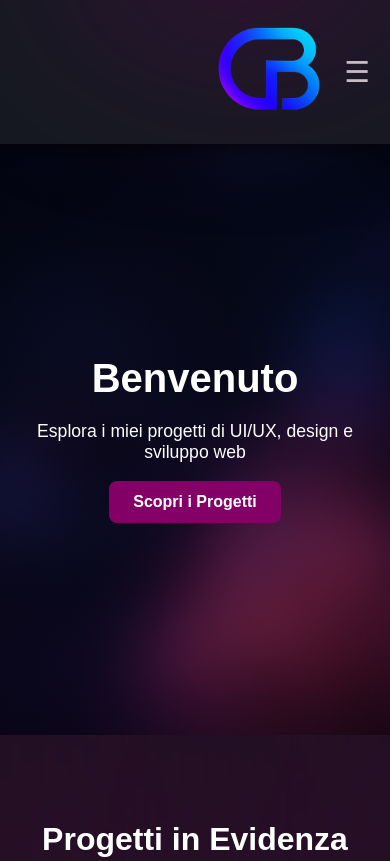
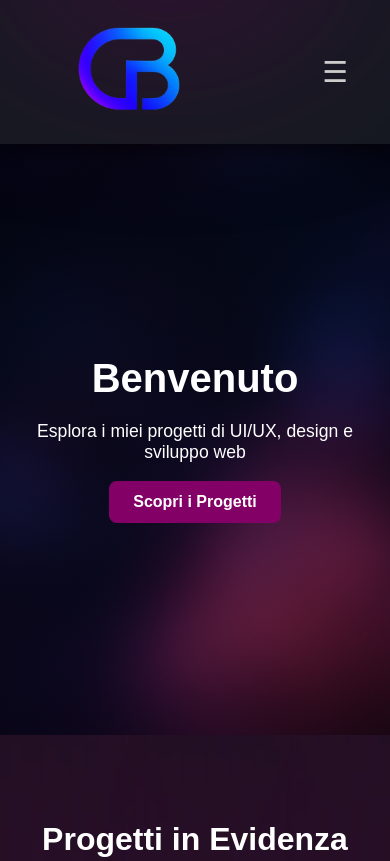
Before and after one commit to Sp3cy02/giuseppeborromeo, a plain HTML site: page index.html in a window 390 px wide. Shown: the top 861 px of the page. Drawn offline with Linux system fonts and the light colour scheme.

Commit message:
Update index.html

```diff
--- a/index.html
+++ b/index.html
@@ -227,6 +227,27 @@
       .menu.active { display: flex; }
       .menu a { padding: 12px 20px; }
     }
+
+    /* universal box-sizing */
+    *, *::before, *::after {
+      box-sizing: border-box;
+    }
+
+    /* mobile tweaks to avoid overlap */
+    @media (max-width:768px) {
+      .top-bar {
+        padding: 0 10px;
+      }
+      .logo-wrapper {
+        padding-left: 20px;
+      }
+      .menu-toggle {
+        margin-left: auto;
+        margin-right: 20px;
+        padding: 0 12px;
+        z-index: 3;
+      }
+    }
   </style>
 </head>
 <body>
```
